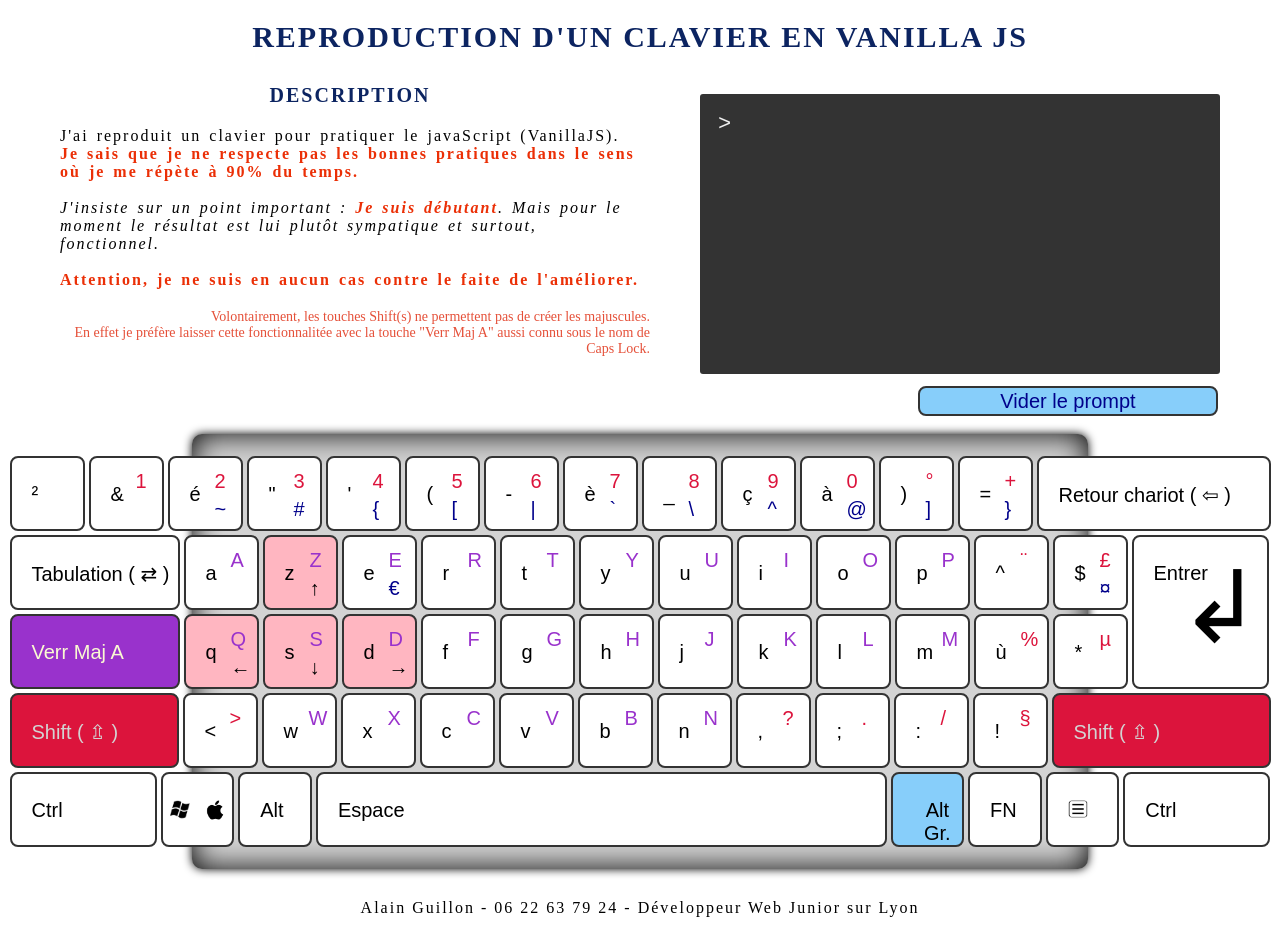
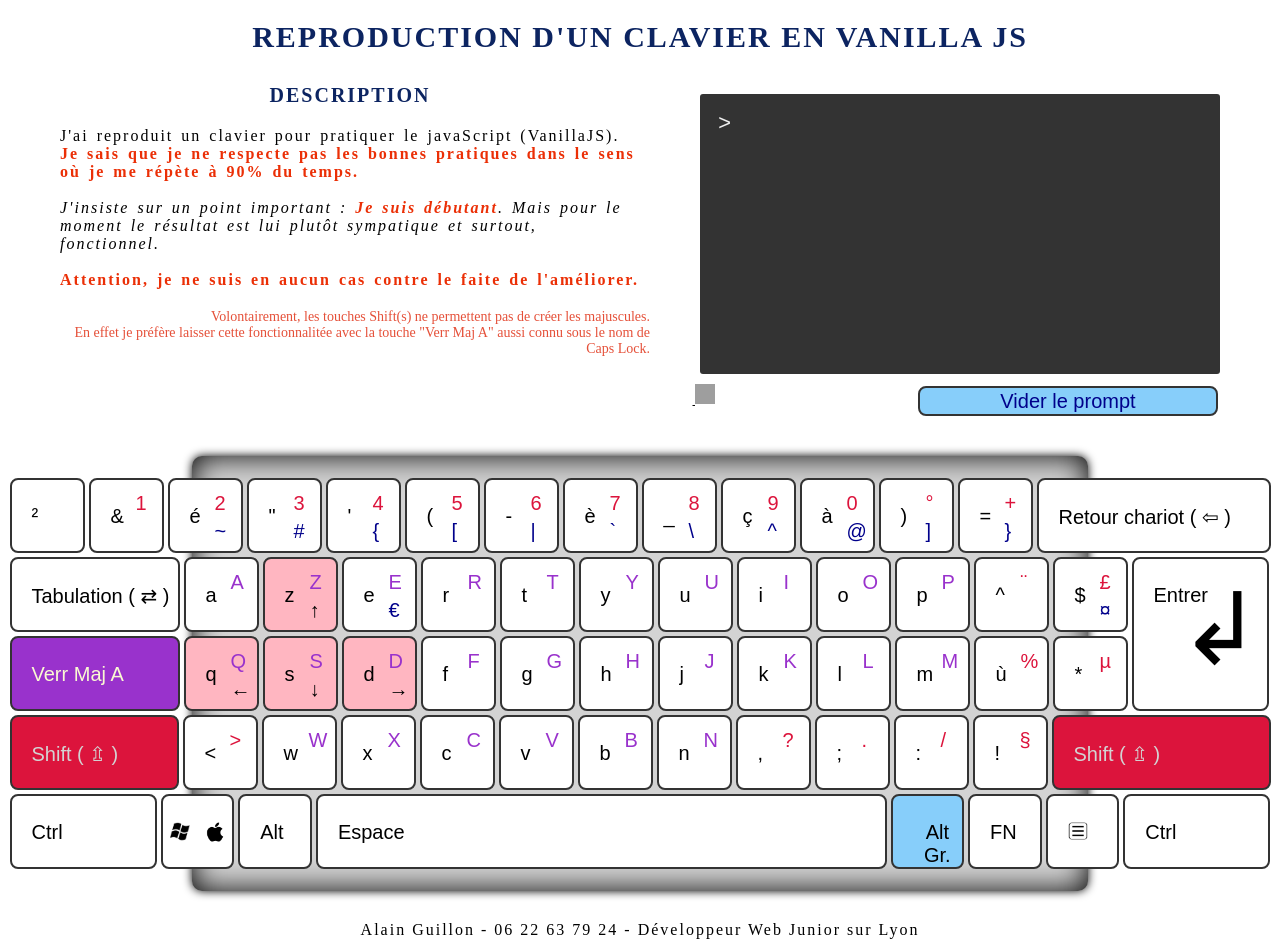
Before and after one commit to Zyrass/projet-vanillajs-virtual-keyboard, a plain HTML site: page index.html in a window 1280 px wide. Before the commit the page ends 927 px from the top, so only its background shows below. Drawn offline with Linux system fonts and the light colour scheme; grey boxes are pictures that could not be loaded.

Commit message:
add link github

```diff
--- a/index.html
+++ b/index.html
@@ -37,7 +37,9 @@
 
             <div id="affichage" class="affichage">
                 <pre id="pre"></pre>
-                <button id="reset" class="reset">Vider le prompt</button>
+                <button id="reset" class="reset">Vider le prompt</button>&nbsp;<a href="https://github.com/Zyrass/VanillaJS_Virtual-Clavier" title="lien vers le projet sur gitHub" target="_blank" rel="nofollow noopener">
+                    <img src="https://github.githubassets.com/images/modules/logos_page/Octocat.png" alt="" width="40" height="40">
+                </a>
             </div>
         </div>
 
```
